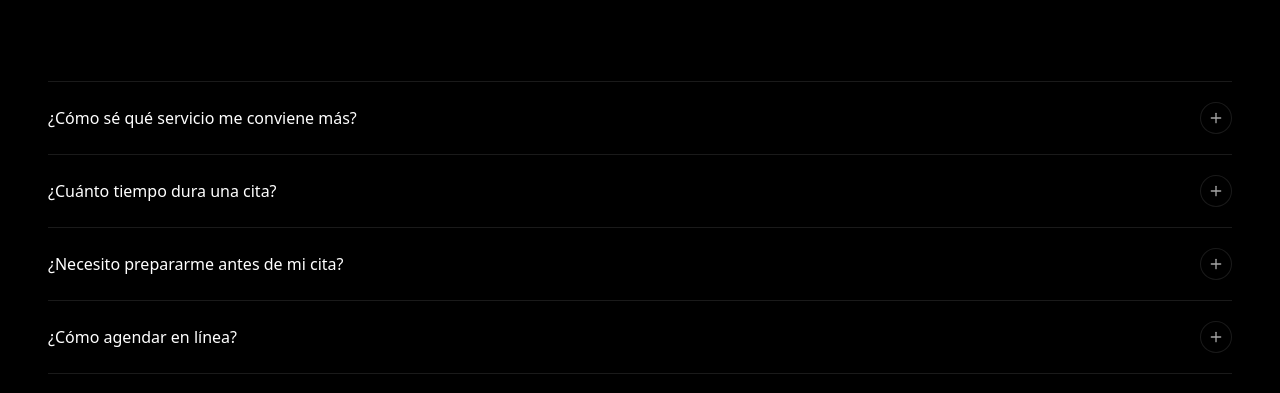
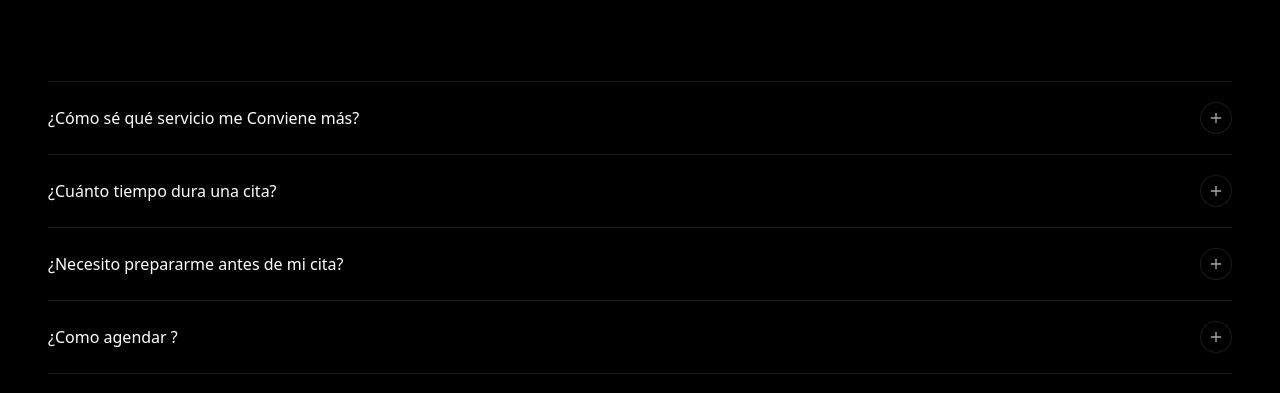
Before and after one commit to Biergemg/Luxe-Brows-SPA, a Next.js app: page / in a window 1280 px wide. Shown: the part 5477-5870 px from the top of the page. Built offline with nearby package versions, Linux system fonts and the light colour scheme; no server answers; a web font is replaced by a local one.

Commit message:
Adjust FAQ question casing

```diff
--- a/data/faqs.ts
+++ b/data/faqs.ts
@@ -3,7 +3,7 @@ import { FAQ } from "@/types";
 export const faqs: FAQ[] = [
   {
     id: "servicio-ideal",
-    question: "¿Cómo sé qué servicio me conviene más?",
+    question: "¿Cómo sé qué servicio me Conviene más?",
     answer: "Escríbenos por WhatsApp y cuéntanos lo qué buscas — te orientamos según tus expectativas y necesidades. Recuerda que durante tu cita realizamos una valoración personalizada si decides cambiar el tratamiento.",
   },
   {
@@ -18,7 +18,7 @@ export const faqs: FAQ[] = [
   },
   {
     id: "agenda-online",
-    question: "¿Cómo agendar en línea?",
+    question: "¿Como agendar ?",
     answer: "La forma más eficaz es en el botón de reserva, agenda disponible 24/7, selecciona el horario y tratamientos de tu preferencia. Cita confirmada en segundos. O contáctanos por WhatsApp.",
   },
   {
```
